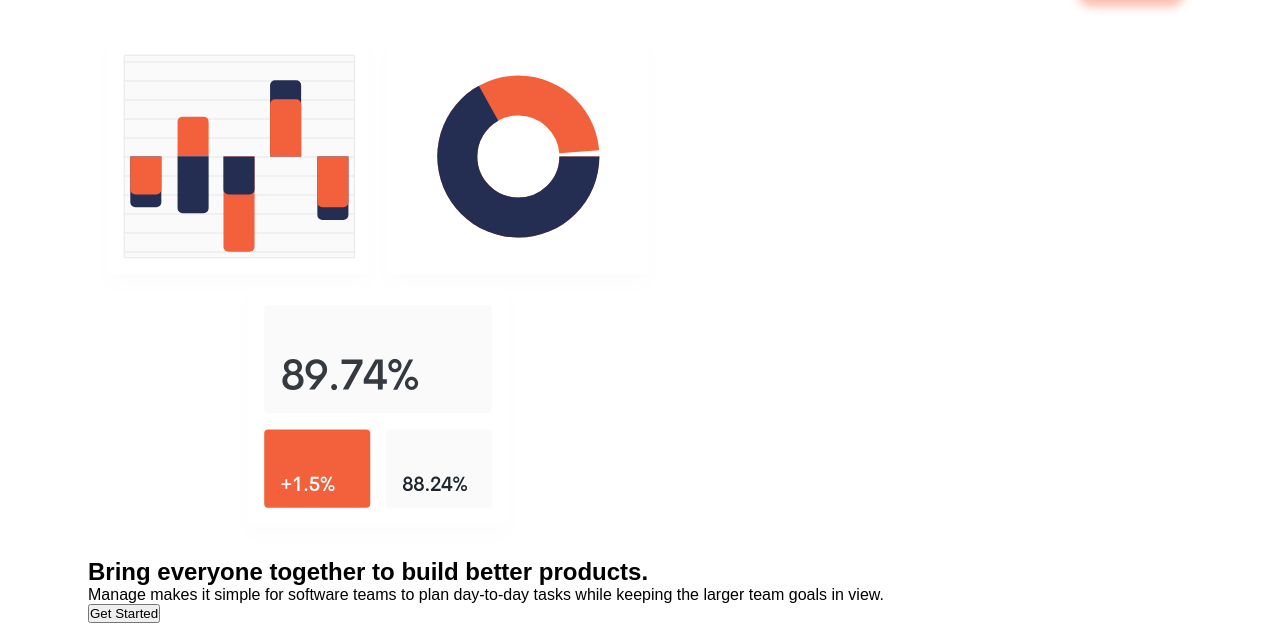
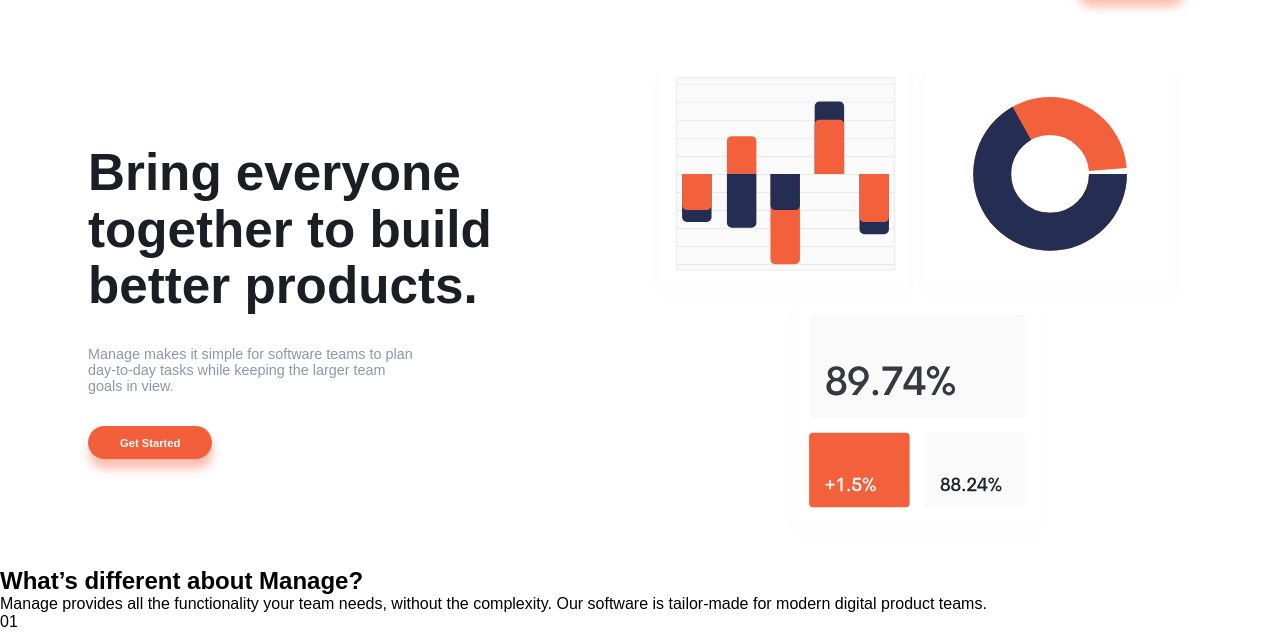
Before and after one commit to BlessTheBoy/manage-landing-page.github.io, a plain HTML site: page index.html in a window 1280 px wide. Shown: the part 82-716 px from the top of the page. Drawn offline with Linux system fonts and the light colour scheme; a web font is replaced by a local one.

Commit message:
finished hero section

```diff
--- a/design/scss/main.scss
+++ b/design/scss/main.scss
@@ -64,8 +64,38 @@ $VaryLightGray: hsl(0, 0%, 98%);
   }
   .hero {
     @include container();
+    padding-top: 2.5rem;
     width: 100%;
     max-width: 1200px;
     margin: 0 auto;
+    display: flex;
+    flex-direction: row-reverse;
+    justify-content: space-between;
+    align-items: center;
+
+    &__image {
+      flex: 0.4;
+      object-fit: contain;
+      max-width: 550px;
+    }
+    &__text {
+      margin-right: 5rem;
+      h1 {
+        font-weight: 700;
+        font-size: 3.2rem;
+        line-height: 1.1;
+        color: $VeryDarkBlue;
+      }
+      p {
+        font-size: 0.9rem;
+        margin: 2rem 0;
+        padding-right: 9rem;
+        color: $DarkGrayishBlue;
+      }
+      button {
+        @include button-style();
+        padding: 0.65rem 2rem;
+      }
+    }
   }
 }
--- a/index.html
+++ b/index.html
@@ -46,9 +46,7 @@
         <button class="header__btn">Get Started</button>
       </header>
       <section class="hero">
-        <div class="hero__image">
-          <img src="images/illustration-intro.svg" alt="" />
-        </div>
+        <img class="hero__image" src="images/illustration-intro.svg" alt="" />
         <div class="hero__text">
           <h1>Bring everyone together to build better products.</h1>
           <p>
```
Also changed, not shown: css/main.css, 1 other file.
